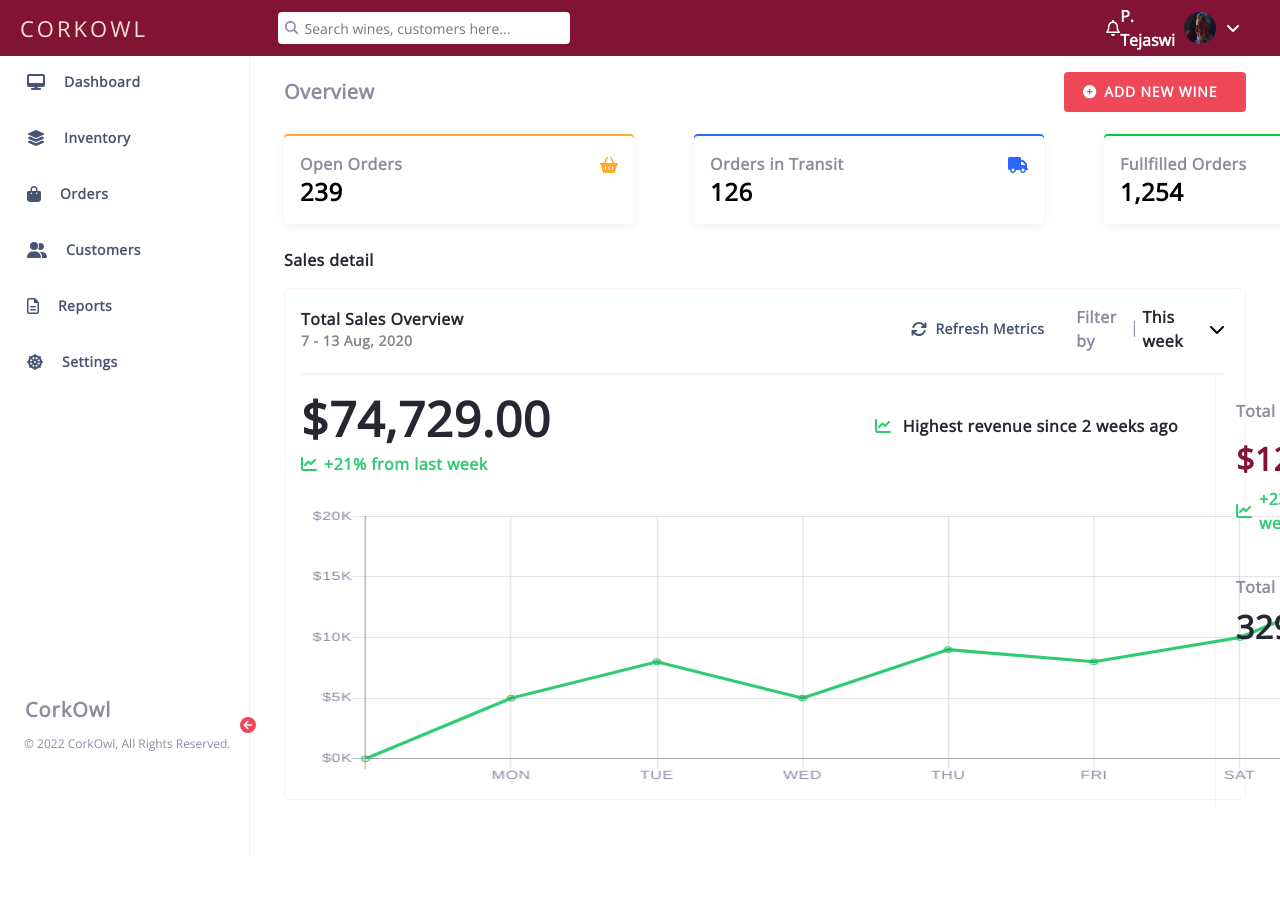
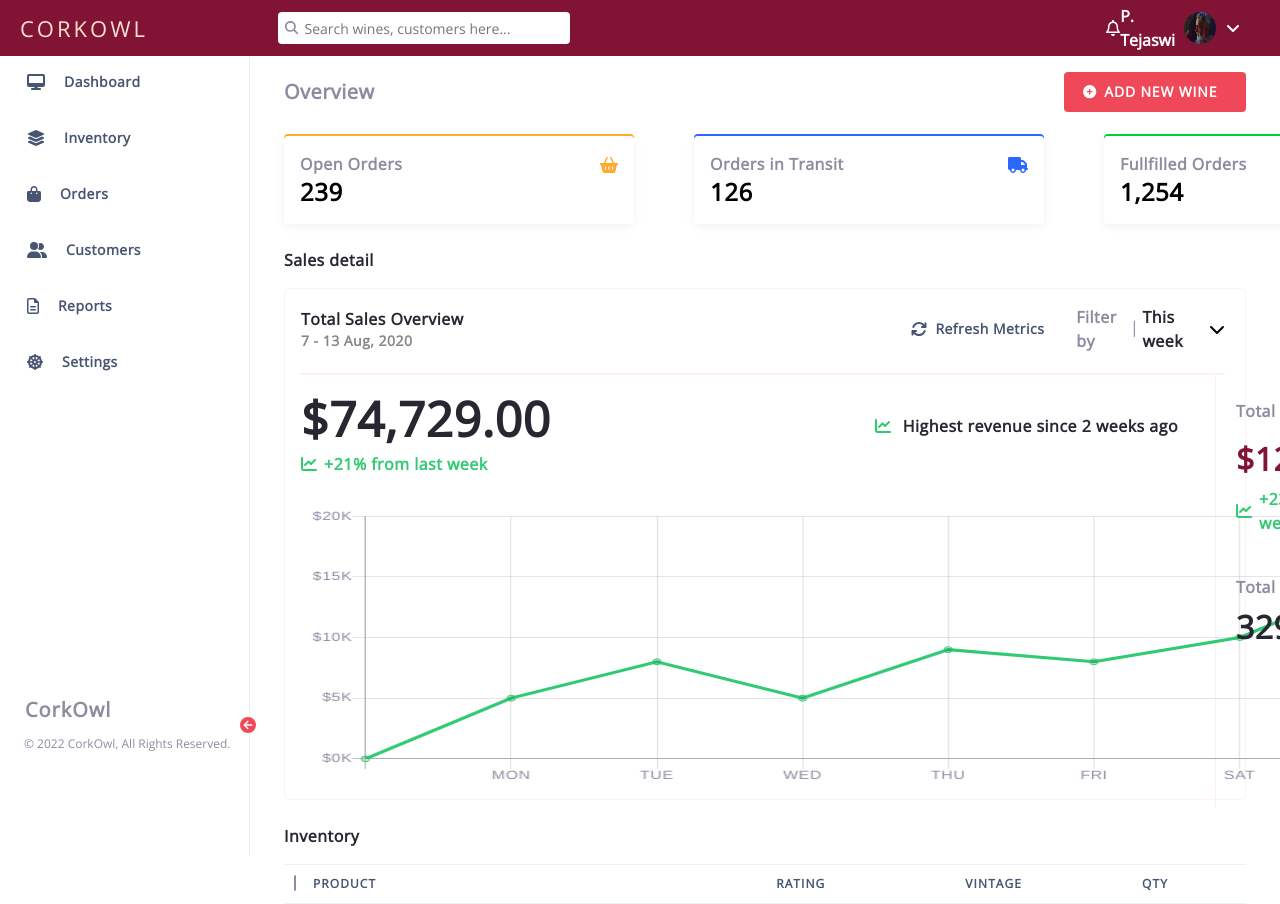
Before and after one commit to raaghavendrahm/corkowl-assignment, a Vue app: page / in a window 1280 px wide. Shown: the top 904 px of the page. Before the commit the page ends 856 px from the top, so only its background shows below. Built offline with nearby package versions, Linux system fonts and the light colour scheme.

Commit message:
Add inventory component (header).

```diff
--- /dev/null
+++ b/src/components/inventory/inventoryComp.css
@@ -0,0 +1,100 @@
+.inventory {
+  /* letter-spacing: 0.03em; */
+  /* background: lightyellow; */
+  padding: 0 34px;
+  margin-top: 24px;
+}
+
+.inventory > p {
+  font-weight: bold;
+  font-size: 16px;
+  line-height: 24px;
+  color: #262730;
+  margin-bottom: 16px;
+}
+
+.inventory .product-list .product-list-nav {
+  height: 40px;
+  /* background: lightgreen; */
+  display: flex;
+  align-items: center;
+  font-weight: bold;
+  font-size: 12px;
+  line-height: 16px;
+  color: #485572;
+  letter-spacing: 0.09em;
+  border-top: 1px solid #ecf1f4;
+  border-bottom: 1px solid #ecf1f4;
+  padding: 0px 10px;
+}
+
+.inventory .product-list .product-list-nav div {
+  letter-spacing: 0.09em;
+}
+
+.inventory .product-list .product-list-nav input[type='checkbox'] {
+  width: 16px;
+  height: 16px;
+  appearance: none;
+  background: white;
+  border: 1.5px solid #8c8ca1;
+  border-radius: 4px;
+  cursor: pointer;
+  margin-top: -2px;
+  margin-right: 17px;
+}
+
+.inventory .product-list .product-list-nav input[type='checkbox']::after {
+  /* font-family: 'Font Awesome 5 Free'; */
+  /* content: "\f00c"; */
+  content: "\2713";
+  font-weight: 900;
+  color: white;
+  font-size: 10px;
+  margin-left: 2px;
+  margin-top: -1px;
+  display: none;
+}
+
+.inventory .product-list .product-list-nav input[type='checkbox']:checked {
+  background: #ef4859;
+  color: white;
+  border: 1.5px solid #ef4859;
+}
+
+.inventory
+  .product-list
+  .product-list-nav
+  input[type='checkbox']:checked::after {
+  display: block;
+}
+
+.inventory .product-list .product-list-nav div:nth-child(2) {
+  /* margin-right: 300px; */
+  margin-right: 400px;
+}
+
+.inventory .product-list .product-list-nav div:nth-child(3) {
+  /* margin-right: 90px; */
+  margin-right: 140px;
+}
+
+.inventory .product-list .product-list-nav div:nth-child(4) {
+  /* margin-right: 70px; */
+  margin-right: 120px;
+}
+
+.inventory .product-list .product-list-nav div:nth-child(5) {
+  /* margin-right: 80px; */
+  margin-right: 130px;
+}
+
+.inventory .product-list .product-list-nav div:nth-child(6) {
+  /* margin-right: 130px; */
+  margin-right: 220px;
+}
+
+.inventory .product-list .product-list-nav div:nth-child(7) {
+  /* margin-right: 80px; */
+  margin-right: 100px;
+}
--- /dev/null
+++ b/src/components/inventory/inventoryComp.vue
@@ -0,0 +1,27 @@
+<template>
+  <div class="inventory">
+    <p>Inventory</p>
+    <div class="product-list">
+      <div class="product-list-nav">
+        <input type="checkbox" id="checkbox" />
+        <div>PRODUCT</div>
+        <div>RATING</div>
+        <div>VINTAGE</div>
+        <div>QTY</div>
+        <div>VOLUME</div>
+        <div>COST</div>
+        <div>PRICE</div>
+      </div>
+    </div>
+  </div>
+</template>
+
+<script>
+  export default {
+    name: "inventoryComp",
+  }
+</script>
+
+<style>
+  @import"./inventoryComp.css";
+</style>
--- a/src/components/rightPane/rightPane.vue
+++ b/src/components/rightPane/rightPane.vue
@@ -3,6 +3,7 @@
     <overview-comp />
     <cards-row />
     <sales-comp />
+    <inventory-comp />
   </div>
 </template>
 
@@ -10,13 +11,15 @@
   import overviewComp from "../overview/overviewComp.vue";
   import cardsRow from "../cardsRow/cardsRow.vue";
   import salesComp from "../sales/salesComp.vue";
+  import inventoryComp from "../inventory/inventoryComp.vue";
 
   export default {
     name: "rightPane",
     components: {
       overviewComp,
       cardsRow,
-      salesComp
+      salesComp,
+      inventoryComp
     }
   }
 </script>
```
